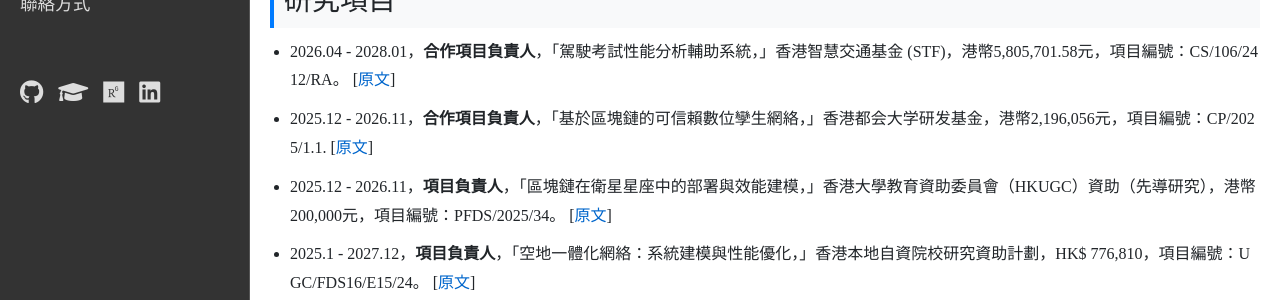
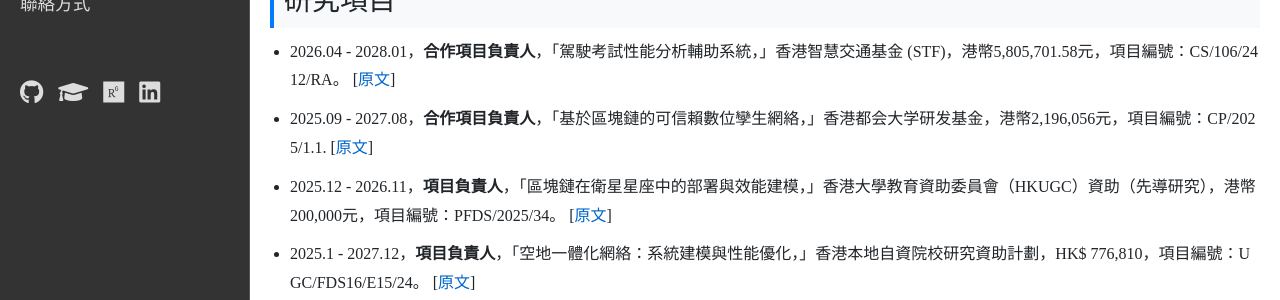
Before and after one commit to yalin-liu/yalin-liu.github.io, a Jekyll site: the page built from zh-TW/resume.md, in a window 1280 px wide and 900 px high, scrolled down 478 px. Shown: the part 150-450 px from the top of the window. Built offline with Jekyll 4.4.1, drawn with Linux system fonts in a browser that asks for light colours.

Commit message:
update wrong date

```diff
--- a/zh-TW/resume.md
+++ b/zh-TW/resume.md
@@ -44,7 +44,7 @@ language: zh-TW
             2026.04 - 2028.01，<span class="highlight">合作項目負責人</span>，「駕駛考試性能分析輔助系統，」香港智慧交通基金 (STF)，港幣5,805,701.58元，項目編號：CS/106/2412/RA。 [<a href="https://stf.hkpc.org/cs-106-2412-ra/" target="_blank">原文</a>]
         </li>
         <li>
-            2025.12 - 2026.11，<span class="highlight">合作項目負責人</span>，「基於區塊鏈的可信賴數位孿生網絡，」香港都会大学研发基金，港幣2,196,056元，項目編號：CP/2025/1.1. [<a href="https://scholars.hkmu.edu.hk/en/projects/blockchain-enabled-trustworthy-digital-twin-networks/" target="_blank">原文</a>]
+            2025.09 - 2027.08，<span class="highlight">合作項目負責人</span>，「基於區塊鏈的可信賴數位孿生網絡，」香港都会大学研发基金，港幣2,196,056元，項目編號：CP/2025/1.1. [<a href="https://scholars.hkmu.edu.hk/en/projects/blockchain-enabled-trustworthy-digital-twin-networks/" target="_blank">原文</a>]
         </li>
         <li>
             2025.12 - 2026.11，<span class="highlight">項目負責人</span>，「區塊鏈在衛星星座中的部署與效能建模，」香港大學教育資助委員會（HKUGC）資助（先導研究），港幣200,000元，項目編號：PFDS/2025/34。 [<a href="https://scholars.hkmu.edu.hk/en/projects/blockchain-deployment-and-performance-modelling-on-satellite-cons/" target="_blank">原文</a>]
```
Also changed, not shown: zh-CN/resume.md (+1 -1 lines).
